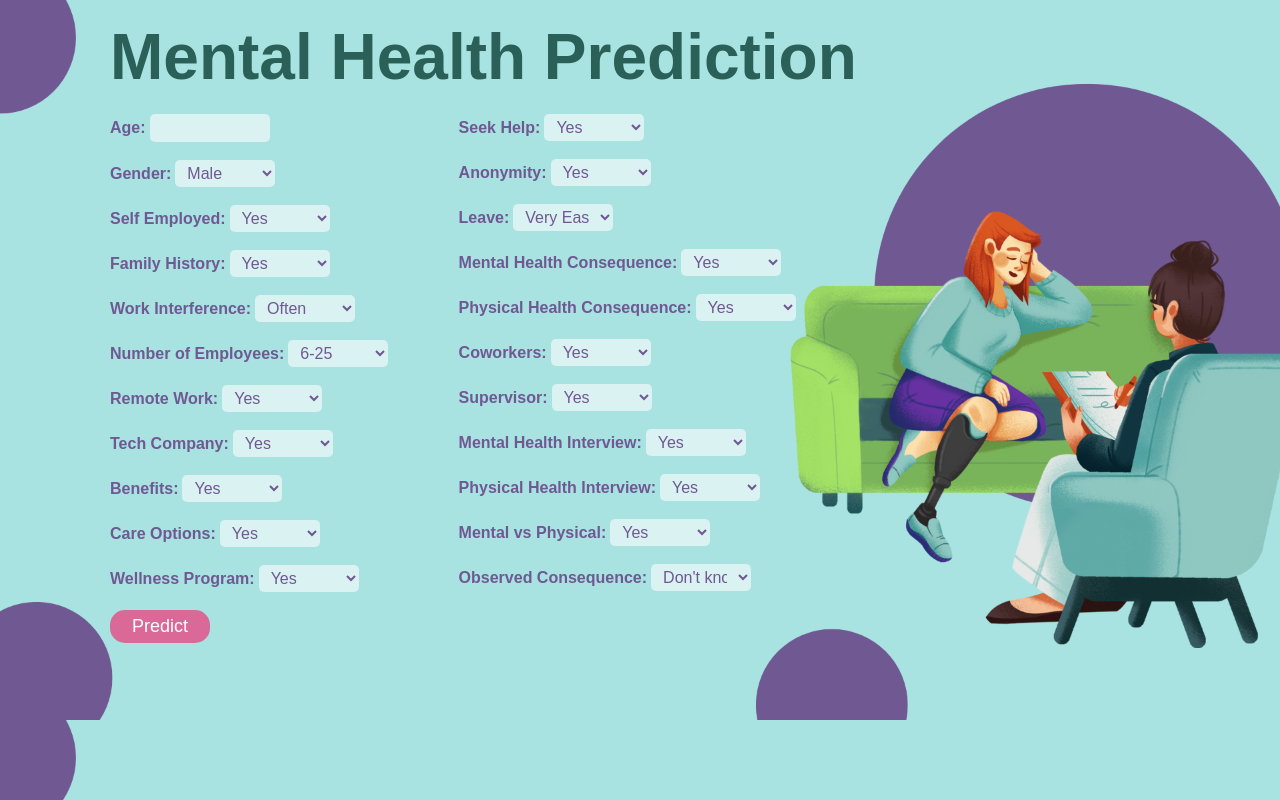
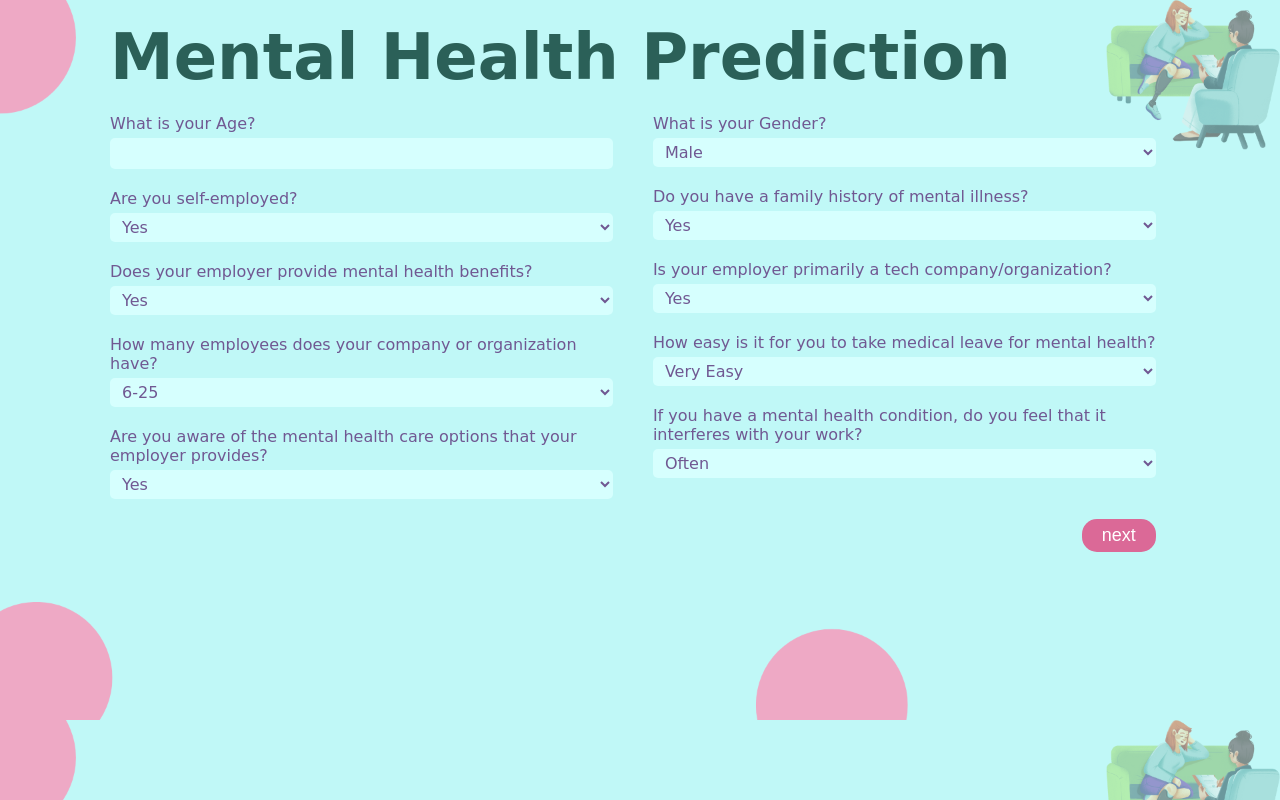
Before and after one commit to SandhiyaAcharya/Predicting-Mental-Health-Illness-Of-Working-Professionals-Using-Machine-Learning, a Python web app: template 6. Project Executable Files/flask/templates/index.html in a window 1280 px wide. Run offline with Jinja, Linux system fonts and the light colour scheme; the template is opened without the code that fills it, so the values that code supplies are empty.

Commit message:
Front-end Updated

```diff
--- a/6. Project Executable Files/flask/static/CSS/index.css
+++ b/6. Project Executable Files/flask/static/CSS/index.css
@@ -4,7 +4,7 @@
      background-size: cover;
 
  }
- .predict{
+.next{
      background-color: #db6997;
      color: white;
      padding: 6px 20px;
@@ -15,19 +15,34 @@
      font-size: 18px;
      margin-bottom: 40px;
  }
- input{
+ .predict{ background-color: #db6997;
+   color: white;
+   padding: 6px 20px;
+   border: none;
+   border-radius: 15px;
+   cursor: pointer;
+   transition: background-color 0.3s ease;
+   font-size: 18px;
+   margin-top: 40px;
+ }
+ .predict:hover, .next:hover{
+    box-shadow: 0 12px 16px 0 rgba(0,0,0,0.24),0 17px 50px 0 rgba(0,0,0,0.19);
+    transform: scale(1.05) ;
+  }
+
+ .age{
     color: #705892;
-     padding: 6px 10px;
+    padding: 6px 12px;
     border: none;
     border-radius: 5px;
-     font-size: 14px;
+    font-size: 16px;
     outline: none;
-     width: 100px;
-     background-color: #daf2f2;
+    font-family: cursive;
+    background-color: #d6fffe;
  }
  h1{
      color: #2B6058;
-     font-family: Arial, sans-serif;
+     font-family: cursive;
      font-weight: bold;
      font-size: 64px;
      padding-top: 0;
@@ -35,33 +50,48 @@
      margin-bottom: 20px;
  }
  label{
-     font-family: Arial, sans-serif;
-     font-weight: 550;
+     font-family: cursive;
      color: #705892;
      font-size: 16px;
      padding-top: 0px;
      padding-bottom: 0px;
      margin: 0;
-     width: 30%;
    }
  select{
     border: none;
     font-size: 16px;
     border-radius: 5px;
-     background: #daf2f2;
+    background-color: #d6fffe;
     color: #705892;
     padding: 4px 8px;
     width: 100%;
-     max-width: 100px;
+    font-family: cursive;
  }
- .main-div{
+ .main-div1, .main-div2{
     display: flex;
     flex-direction: row;
-  width: 60%;
+    width: 90%;
+    column-gap: 40px;
  }
  .subdiv{
      width: 50%;
  }
  .form-inputs{
     width: 100%;
+    display: flex;
+    flex-direction: column;
+    row-gap: 5px;
+    margin-bottom: 20px;
  }
+ .next-btn{
+    display:flex;
+    display: flex;
+    justify-content: flex-end;
+    width: 90%;
+ }
+ .pred-btn{
+    display:flex;
+    display: flex;
+    justify-content: flex-end;
+    width: 100%;
+ }
--- a/6. Project Executable Files/flask/templates/home.html
+++ b/6. Project Executable Files/flask/templates/home.html
@@ -14,7 +14,7 @@
     <h1>Welcome to Mental Health Prediction</h1>
     <h5>Mental health is crucial as it directly impacts our overall well-being, influencing how we think, feel, and act. It affects our ability to cope with stress, relate to others, and make decisions. Regular checks ensure early detection of issues, facilitating timely interventions and promoting a healthier, more fulfilling life.</h5>
     <form action="/pred" method="get">
-        <input type="submit" value="Proceed">
+        <input class="proceed" type="submit" value="Proceed">
     </form>
 </body>
 </html>
--- a/6. Project Executable Files/flask/templates/index.html
+++ b/6. Project Executable Files/flask/templates/index.html
@@ -1,172 +1,234 @@
 <!DOCTYPE html>
 <html lang="en">
-    <head>
-        <meta charset="UTF-8">
-        <meta name="viewport" content="width=device-width, initial-scale=1.0">
-        <title>Mental Health Prediction</title>
-        <link rel="stylesheet" href='/static/CSS/index.css'>
+<head>
+    <meta charset="UTF-8">
+    <meta name="viewport" content="width=device-width, initial-scale=1.0">
+    <title>Mental Health Prediction</title>
+    <link rel="stylesheet" href="/static/CSS/index.css">
+    <script src="https://code.jquery.com/jquery-3.6.0.min.js"></script>
+    <script>
+        $(document).ready(function() {
+            // Initially hide main-div2 and the Predict button
+            $('.main-div2').hide();
+            $('.pred-btn').hide();
+
+            // On click of the next button
+            $('.next-btn .next').click(function(event) {
+                event.preventDefault(); // Prevent the form from submitting
+
+                // Validate that all required fields in main-div1 are filled
+                let valid = true;
+                $('.main-div1 input, .main-div1 select').each(function() {
+                    if ($(this).val() === '') {
+                        valid = false;
+                        $(this).css('border', '1px solid red'); // Highlight empty fields
+                    } else {
+                        $(this).css('border', ''); // Remove highlight from filled fields
+                    }
+                });
+
+                if (!valid) {
+                    alert('Please fill in all the required fields.');
+                    return;
+                }
+
+                // Show main-div2 and the Predict button
+                $('.main-div2').show();
+                $('.pred-btn').show();
+
+                // Hide main-div1 and the Next button
+                $('.main-div1').hide();
+                $('.next-btn').hide();
+            });
+        });
+    </script>
 </head>
 <body>
     <h1>Mental Health Prediction</h1>
     <form action="/out" method="post">
-        <div class="main-div">
+        <div class="main-div1">
             <div class="subdiv">
-        <div class="form-inputs"><label for="age">Age:</label>
-        <input type="text" id="age" name="age" required><br><br></div>
 
-        <div class="form-inputs"><label for="gender">Gender:</label>
-        <select id="gender" name="gender" required>
-            <option value=0>Male</option>
-            <option value=1>Female</option>
-            <option value=2>Other</option>
-        </select><br><br></div>
+                <div class="form-inputs">
+                    <label for="age">What is your Age?</label>
+                    <input class="age" type="text" id="age" name="age" required>
+                </div>
 
-        <div class="form-inputs"><label for="self_employed">Self Employed:</label>
-        <select id="self_employed" name="self_employed" required>
-            <option value=1>Yes</option>
-            <option value=0>No</option>
-        </select><br><br></div>
+                <div class="form-inputs">
+                    <label for="self_employed">Are you self-employed?</label>
+                    <select id="self_employed" name="self_employed" required>
+                        <option value="1">Yes</option>
+                        <option value="0">No</option>
+                    </select>
+                </div>
 
-        <div class="form-inputs"><label for="family_history">Family History:</label>
-        <select id="family_history" name="family_history" required>
-            <option value=1>Yes</option>
-            <option value=0>No</option>
-        </select><br><br></div>
+                <div class="form-inputs">
+                    <label for="benefits">Does your employer provide mental health benefits?</label>
+                    <select id="benefits" name="benefits" required>
+                        <option value="1">Yes</option>
+                        <option value="0">No</option>
+                        <option value="2">Don't Know</option>
+                    </select>
+                </div>
 
-        <div class="form-inputs"><label for="work_interfere">Work Interference:</label>
-        <select id="work_interfere" name="work_interfere" required>
-            <option value=0>Often</option>
-            <option value=1>Sometimes</option>
-            <option value=2>Rarely</option>
-            <option value=3>Never</option>
-        </select><br><br></div>
+                <div class="form-inputs">
+                    <label for="no_employees">How many employees does your company or organization have?</label>
+                    <select id="no_employees" name="no_employees" required>
+                        <option value="0">6-25</option>
+                        <option value="1">26-100</option>
+                        <option value="2">More than 1000</option>
+                        <option value="3">100-500</option>
+                        <option value="4">1-5</option>
+                        <option value="5">500-1000</option>
+                    </select>
+                </div>
 
-        <div class="form-inputs"><label for="no_employees">Number of Employees:</label>
-        <select id="no_employees" name="no_employees" required>
-            <option value=0>6-25</option>
-            <option value=1>26-100</option>
-            <option value=2>More than 1000</option>
-            <option value=3>100-500</option>
-            <option value=4>1-5</option>
-            <option value=5>500-1000</option>
-        </select><br><br></div>
+                <div class="form-inputs">
+                    <label for="care_options">Are you aware of the mental health care options that your employer provides?</label>
+                    <select id="care_options" name="care_options" required>
+                        <option value="1">Yes</option>
+                        <option value="0">No</option>
+                        <option value="2">Not Sure</option>
+                    </select>
+                </div>
+            </div>
+            <div class="subdiv">
 
-        <div class="form-inputs"><label for="remote_work">Remote Work:</label>
-        <select id="remote_work" name="remote_work" required>
-            <option value=1>Yes</option>
-            <option value=0>No</option>
-        </select><br><br></div>
+                <div class="form-inputs">
+                    <label for="gender">What is your Gender?</label>
+                    <select id="gender" name="gender" required>
+                        <option value="0">Male</option>
+                        <option value="1">Female</option>
+                        <option value="2">Other</option>
+                    </select>
+                </div>
 
-        <div class="form-inputs"><label for="tech_company">Tech Company:</label>
-        <select id="tech_company" name="tech_company" required>
-            <option value=1>Yes</option>
-            <option value=0>No</option>
-        </select><br><br></div>
+                <div class="form-inputs">
+                    <label for="family_history">Do you have a family history of mental illness?</label>
+                    <select id="family_history" name="family_history" required>
+                        <option value="1">Yes</option>
+                        <option value="0">No</option>
+                    </select>
+                </div>
+                <div class="form-inputs">
+                    <label for="tech_company">Is your employer primarily a tech company/organization?</label>
+                    <select id="tech_company" name="tech_company" required>
+                        <option value="1">Yes</option>
+                        <option value="0">No</option>
+                    </select>
+                </div>
+                <div class="form-inputs">
+                    <label for="leave">How easy is it for you to take medical leave for mental health?</label>
+                    <select id="leave" name="leave" required>
+                        <option value="0">Very Easy</option>
+                        <option value="1">Somewhat Easy</option>
+                        <option value="2">Somewhat Difficult</option>
+                        <option value="3">Very Difficult</option>
+                        <option value="4">Don't Know</option>
+                    </select>
+                </div>
+                <div class="form-inputs">
+                    <label for="work_interfere">If you have a mental health condition, do you feel that it interferes with your work?</label>
+                    <select id="work_interfere" name="work_interfere" required>
+                        <option value="0">Often</option>
+                        <option value="1">Sometimes</option>
+                        <option value="2">Rarely</option>
+                        <option value="3">Never</option>
+                    </select>
+                </div>
+            </div>
+        </div>
+        <div class="next-btn">
+            <input class="next" type="button" value="next">
+        </div>
+        <div class="main-div2">
+            <div class="subdiv">
+                <div class="form-inputs">
+                    <label for="mental_health_interview">Would you bring up a mental health issue with a potential employer in an interview?</label>
+                    <select id="mental_health_interview" name="mental_health_interview" required>
+                        <option value="1">Yes</option>
+                        <option value="0">No</option>
+                        <option value="2">Maybe</option>
+                    </select>
+                </div>
 
-        <div class="form-inputs"><label for="benefits">Benefits:</label>
-        <select id="benefits" name="benefits" required>
-            <option value=1>Yes</option>
-            <option value=0>No</option>
-            <option value=2>Don't Know</option>
-        </select><br><br></div>
+                <div class="form-inputs">
+                    <label for="phys_health_interview">Would you bring up a physical health issue with a potential employer in an interview?</label>
+                    <select id="phys_health_interview" name="phys_health_interview" required>
+                        <option value="1">Yes</option>
+                        <option value="0">No</option>
+                        <option value="2">Maybe</option>
+                    </select>
+                </div>
 
-        <div class="form-inputs"><label for="care_options">Care Options:</label>
-        <select id="care_options" name="care_options" required>
-            <option value=1>Yes</option>
-            <option value=0>No</option>
-            <option value=2>Not Sure</option>
-        </select><br><br></div>
+                <div class="form-inputs">
+                    <label for="wellness_program">Has your employer ever discussed mental health as part of an employee wellness program?</label>
+                    <select id="wellness_program" name="wellness_program" required>
+                        <option value="1">Yes</option>
+                        <option value="0">No</option>
+                        <option value="2">Don't Know</option>
+                    </select>
+                </div>
+                <div class="form-inputs">
+                    <label for="mental_health_consequence">Do you think that discussing a mental health issue with your employer would have negative consequences?</label>
+                    <select id="mental_health_consequence" name="mental_health_consequence" required>
+                        <option value="1">Yes</option>
+                        <option value="0">No</option>
+                        <option value="2">Maybe</option>
+                    </select>
+                </div>
+                <div class="form-inputs">
+                    <label for="anonymity">Is your anonymity protected if you choose to take advantage of mental health or substance abuse treatment resources?</label>
+                    <select id="anonymity" name="anonymity" required>
+                        <option value="1">Yes</option>
+                        <option value="0">No</option>
+                        <option value="2">Don't Know</option>
+                    </select>
+                </div>
+            </div>
+            <div class="subdiv">
 
-        <div class="form-inputs"><label for="wellness_program">Wellness Program:</label>
-        <select id="wellness_program" name="wellness_program" required>
-            <option value=1>Yes</option>
-            <option value=0>No</option>
-            <option value=2>Don't Know</option>
-        </select><br><br></div>
-    </div>
-    <div class="subdiv">
-        <div class="form-inputs"><label for="seek_help">Seek Help:</label>
-        <select id="seek_help" name="seek_help" required>
-            <option value=1>Yes</option>
-            <option value=0>No</option>
-            <option value=2>Don't Know</option>
-        </select><br><br></div>
 
-        <div class="form-inputs"><label for="anonymity">Anonymity:</label>
-        <select id="anonymity" name="anonymity" required>
-            <option value=1>Yes</option>
-            <option value=0>No</option>
-            <option value=2>Don't Know</option>
-        </select><br><br></div>
+                <div class="form-inputs">
+                    <label for="coworkers">Would you be willing to discuss a mental health issue with your coworkers?</label>
+                    <select id="coworkers" name="coworkers" required>
+                        <option value="1">Yes</option>
+                        <option value="0">No</option>
+                        <option value="2">Some of Them</option>
+                    </select>
+                </div>
 
-        <div class="form-inputs"><label for="leave">Leave:</label>
-        <select id="leave" name="leave" required>
-            <option value=0>Very Easy</option>
-            <option value=1>Somewhat Easy</option>
-            <option value=2>Somewhat Difficult</option>
-            <option value=3>Very Difficult</option>
-            <option value=4>Don't Know</option>
-        </select><br><br></div>
+                <div class="form-inputs">
+                    <label for="supervisor">Would you be willing to discuss a mental health issue with your direct supervisor(s)?</label>
+                    <select id="supervisor" name="supervisor" required>
+                        <option value="1">Yes</option>
+                        <option value="0">No</option>
+                        <option value="2">Some of Them</option>
+                    </select>
+                </div>
 
-        <div class="form-inputs"><label for="mental_health_consequence">Mental Health Consequence:</label>
-        <select id="mental_health_consequence" name="mental_health_consequence" required>
-            <option value=1>Yes</option>
-            <option value=0>No</option>
-            <option value=2>Maybe</option>
-        </select><br><br></div>
+                <div class="form-inputs">
+                    <label for="mental_vs_physical">Do you feel that your employer takes mental health as seriously as physical health?</label>
+                    <select id="mental_vs_physical" name="mental_vs_physical" required>
+                        <option value="1">Yes</option>
+                        <option value="0">No</option>
+                        <option value="2">Maybe</option>
+                    </select>
+                </div>
 
-        <div class="form-inputs"><label for="phys_health_consequence">Physical Health Consequence:</label>
-        <select id="phys_health_consequence" name="phys_health_consequence" required>
-            <option value=1>Yes</option>
-            <option value=0>No</option>
-            <option value=2>Maybe</option>
-        </select><br><br></div>
-
-        <div class="form-inputs"><label for="coworkers">Coworkers:</label>
-        <select id="coworkers" name="coworkers" required>
-            <option value=1>Yes</option>
-            <option value=0>No</option>
-            <option value=2>Some of Them</option>
-        </select><br><br></div>
-
-        <div class="form-inputs"><label for="supervisor">Supervisor:</label>
-        <select id="supervisor" name="supervisor" required>
-            <option value=1>Yes</option>
-            <option value=0>No</option>
-            <option value=2>Some of Them</option>
-        </select><br><br></div>
-
-        <div class="form-inputs"><label for="mental_health_interview">Mental Health Interview:</label>
-        <select id="mental_health_interview" name="mental_health_interview" required>
-            <option value=1>Yes</option>
-            <option value=0>No</option>
-            <option value=2>Maybe</option>
-        </select><br><br></div>
-
-        <div class="form-inputs"><label for="phys_health_interview">Physical Health Interview:</label>
-        <select id="phys_health_interview" name="phys_health_interview" required>
-            <option value=1>Yes</option>
-            <option value=0>No</option>
-            <option value=2>Maybe</option>
-        </select><br><br></div>
-
-        <div class="form-inputs"><label for="mental_vs_physical">Mental vs Physical:</label>
-            <select id="mental_vs_physical" name="mental_vs_physical" required>
-                <option value=1>Yes</option>
-                <option value=0>No</option>
-                <option value=2>Maybe</option>
-            </select><br><br></div>
-
-        <div class="form-inputs"><label for="obs_consequence">Observed Consequence:</label>
-        <select id="obs_consequence" name="obs_consequence" required>
-            <option value=2>Don't know</option>
-            <option value=1>Yes</option>
-            <option value=0>No</option>
-        </select><br><br></div>
-
-    </div>
-    </div>
-        <input class="predict" type="submit" value="Predict">
+                <div class="form-inputs">
+                    <label for="obs_consequence">Have you heard of or observed negative consequences for coworkers with mental health conditions in your workplace?</label>
+                    <select id="obs_consequence" name="obs_consequence" required>
+                        <option value="2">Don't know</option>
+                        <option value="1">Yes</option>
+                        <option value="0">No</option>
+                    </select>
+                </div>
+                <div class="pred-btn">
+                    <input class="predict" type="submit" value="Predict">
+                </div>
+            </div>
+        </div>
     </form>
 </body>
 </html>
```
Also changed, not shown: 6. Project Executable Files/flask/static/CSS/home.css (+28 -22 lines), 6. Project Executable Files/flask/static/CSS/output.css (+6 -2 lines), 6. Project Executable Files/flask/static/images/Home.png, 6. Project Executable Files/flask/static/images/index.png, 6. Project Executable Files/flask/static/images/output.png. Lines whose indentation alone changed are shown as unchanged.
